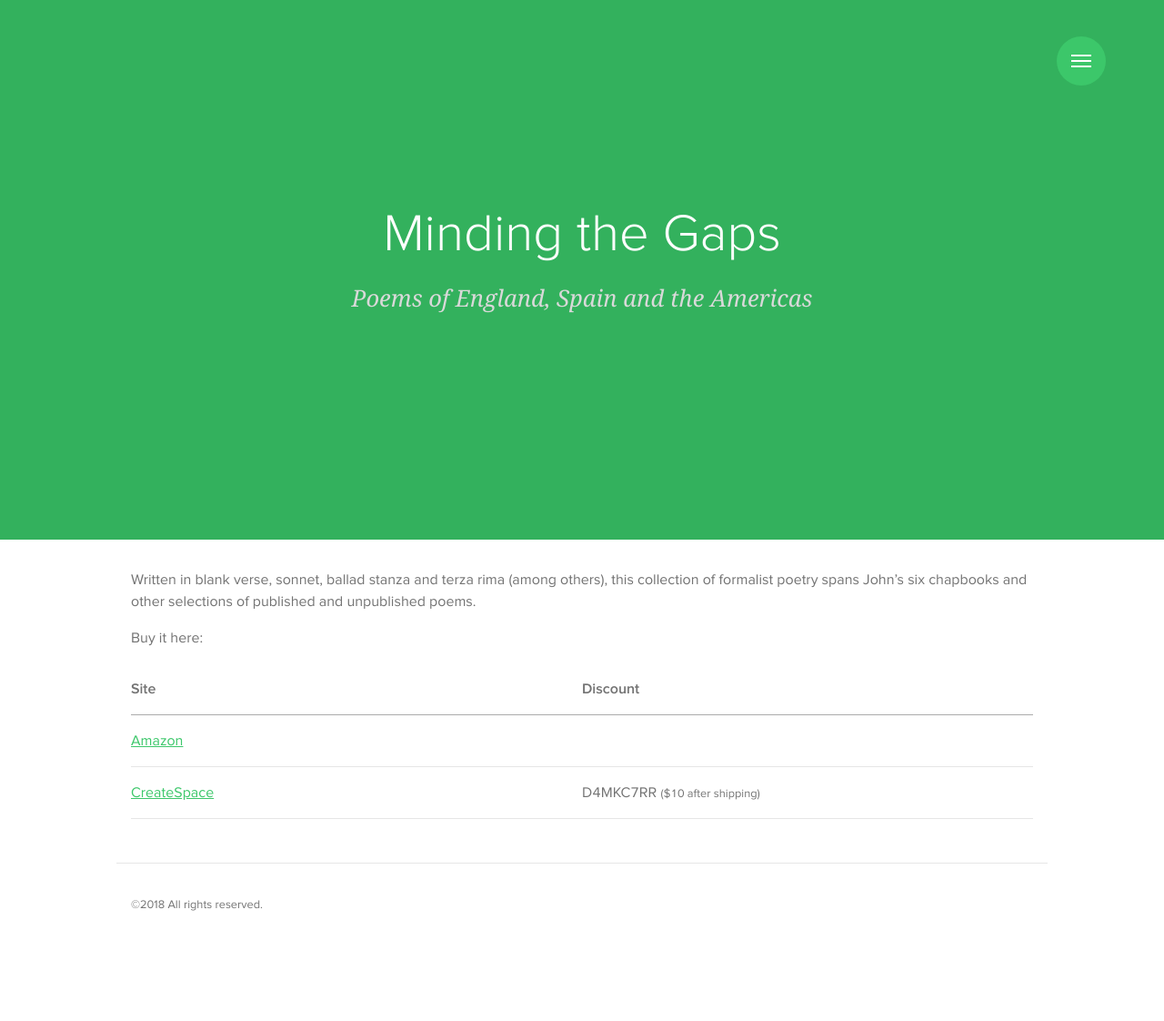
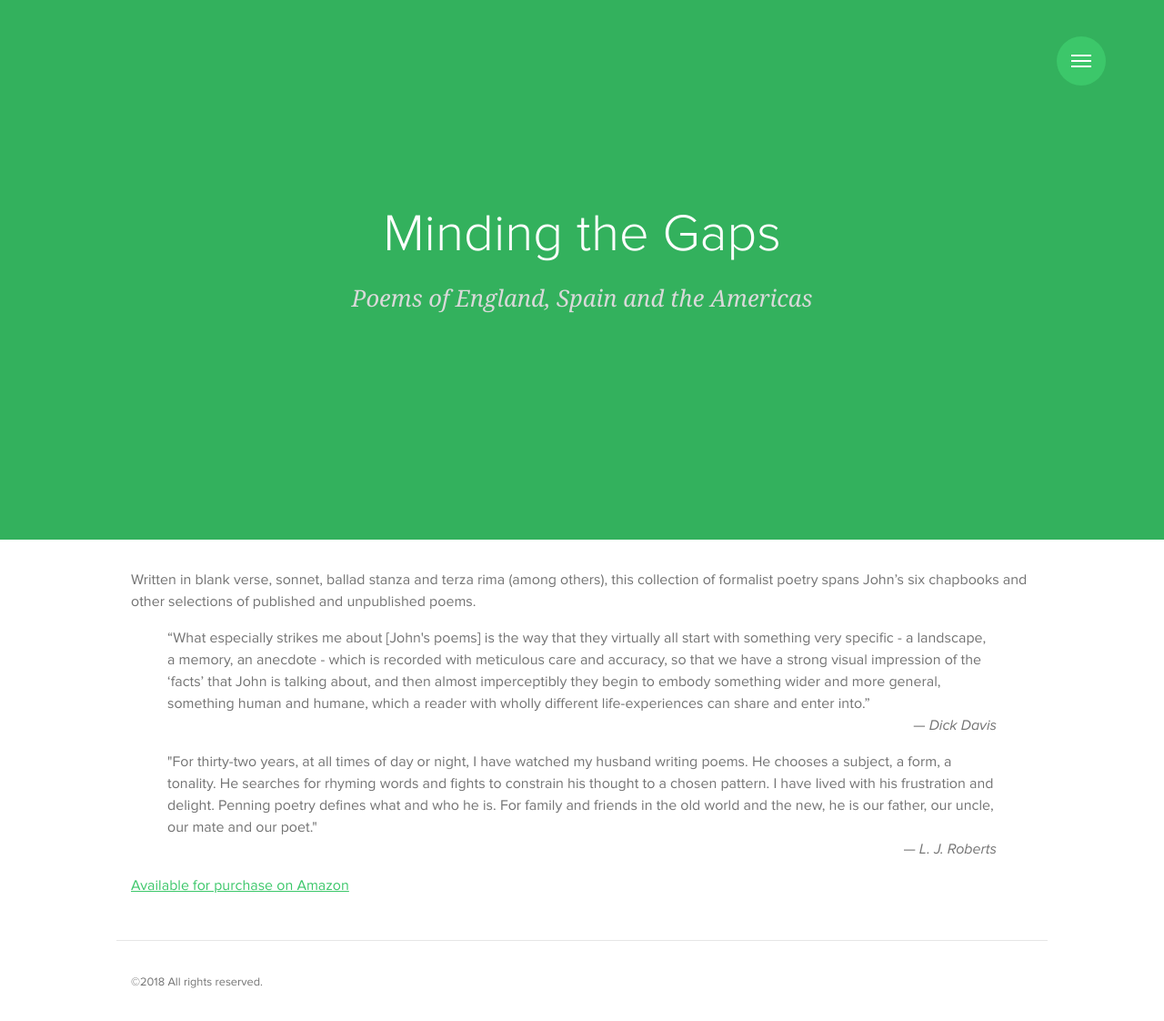
Before and after one commit to johndgibson/johndgibson.github.io, a Jekyll site: the page built from _posts/2017-10-03-minding-the-gaps.markdown, in a window 1280 px wide. Shown: the whole page at 91% size. Built offline with Jekyll 4.4.1, drawn with Linux system fonts in a browser that asks for light colours.

Commit message:
navbar - mind the gaps - updates

```diff
--- a/_includes/navbar.html
+++ b/_includes/navbar.html
@@ -15,6 +15,7 @@
         <ul class="primary-nav">
           <li><a href="{{ '/' | prepend: site.baseurl }}">Home</a></li>
           <li><a href="{{ '/minding-the-gaps' | prepend: site.baseurl }}">Minding the Gaps</a></li>
+          <li><a href="{{ '/indiana-notes-from-the-margin' | prepend: site.baseurl }}">Indiana: Notes From The Margin</a></li>
           <li><a href="{{ '/about' | prepend: site.baseurl }}">About</a></li>
           <!--<li><a href="{{ site.author.github }}" target="_blank"><i class="icon icon-github"></i> Github</a></li>-->
           <!--<li><a href="{{ site.author.twitter }}" target="_blank"><i class="icon icon-twitter"></i> Twitter</a></li>-->
--- a/_posts/2017-10-03-minding-the-gaps.markdown
+++ b/_posts/2017-10-03-minding-the-gaps.markdown
@@ -6,11 +6,32 @@ permalink:  "minding-the-gaps"
 categories: poetry books collection
 ---
 
-Written in blank verse, sonnet, ballad stanza and terza rima (among others), this collection of formalist poetry spans John's six chapbooks and other selections of published and unpublished poems.
+Written in blank verse, sonnet, ballad stanza and terza rima (among others), this collection of formalist poetry
+spans John's six chapbooks and other selections of published and unpublished poems.
 
-Buy it here:
+<blockquote>
+    “What especially strikes me about [John's poems] is the way that they
+    virtually all start with something very specific - a landscape, a memory, an anecdote - which is recorded with
+    meticulous care and accuracy, so that we have a strong visual impression of the ‘facts’ that John is talking about,
+    and then almost imperceptibly they begin to embody something wider and more general, something human and humane,
+    which a reader with wholly different life-experiences can share and enter into.”
 
-| Site |  Discount |
-|------|-----------|
-| [Amazon](https://www.amazon.com/Minding-Gaps-Poems-England-Americas/dp/1545570000/) | |
-| [CreateSpace](https://www.createspace.com/7117437) | D4MKC7RR <small>($10 after shipping)<small> |
+    <footer style="text-align:right">— <cite>Dick Davis</cite></footer>
+</blockquote>
+
+
+
+<blockquote>
+    "For thirty-two years, at all times of day or night, I have watched
+    my husband writing poems.  He chooses a subject, a form, a tonality.
+    He searches for rhyming words and fights to constrain his thought
+    to a chosen pattern.  I have lived with his frustration and delight.
+    Penning poetry defines what and who he is.  For family and friends
+    in the old world and the new, he is our father, our uncle, our mate
+    and our poet."
+
+    <footer style="text-align:right">— <cite>L. J. Roberts</cite></footer>
+</blockquote>
+
+
+[Available for purchase on Amazon](https://www.amazon.com/Minding-Gaps-Poems-England-Americas/dp/1545570000/)
```
